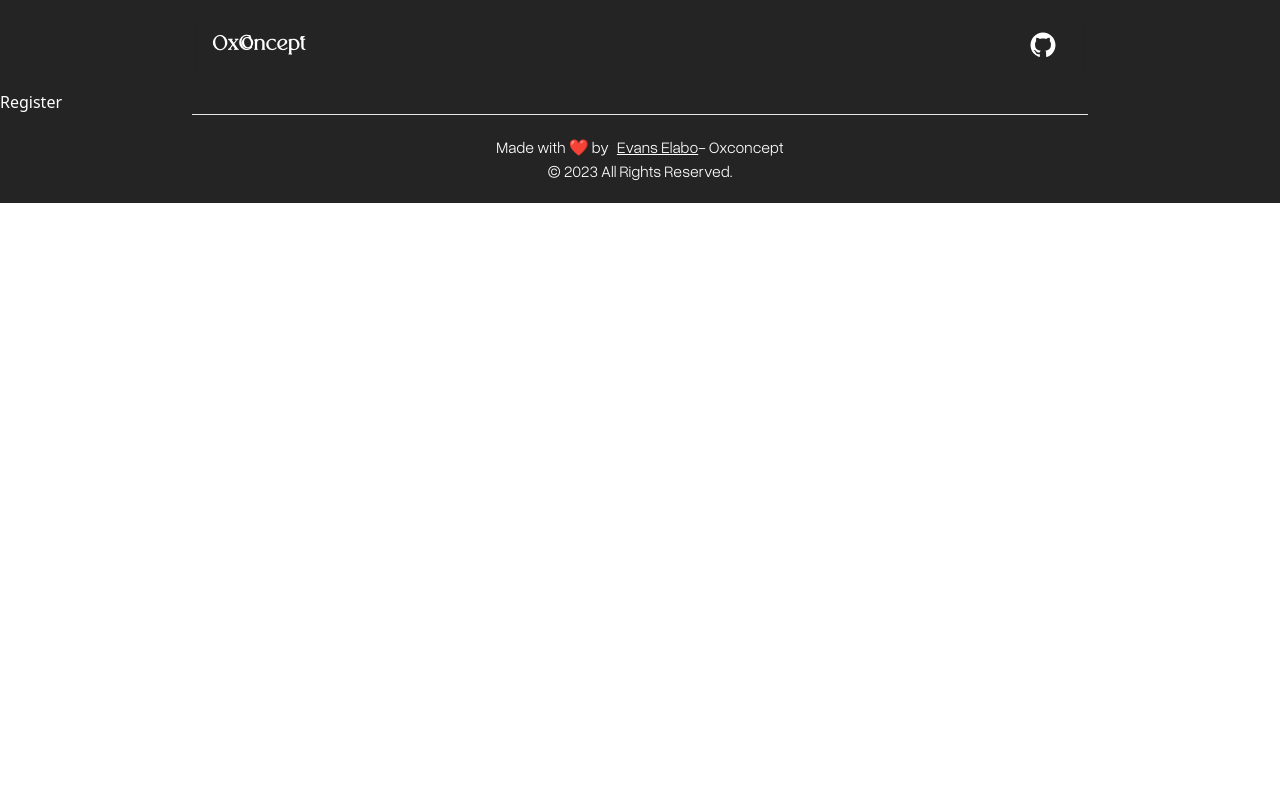
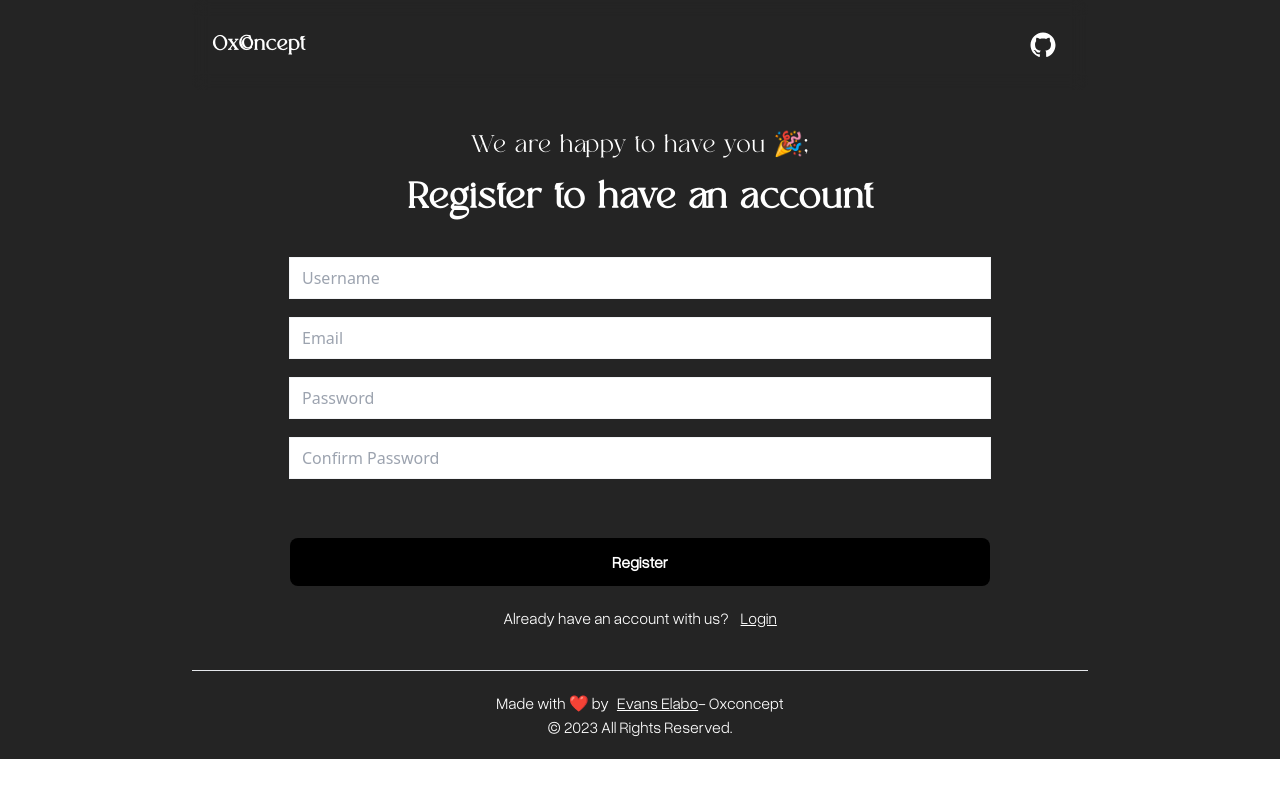
Before and after one commit to ellaboevans/0xconcept-blog, a Next.js app: page /auth/register in a window 1280 px wide. Built offline with nearby package versions, Linux system fonts and the light colour scheme.

Commit message:
Added Register User Authtentication Feature

```diff
--- a/app/auth/register/page.tsx
+++ b/app/auth/register/page.tsx
@@ -1,8 +1,119 @@
 'use client'
-import React from 'react'
-
+import React, { FormEvent, useState } from 'react'
+import { mochain, overusedGrotesk } from '@/utils/Fonts'
+import Link from 'next/link'
+import { toast } from 'react-hot-toast'
+import { useRouter } from 'next/navigation'
 type Props = {}
 
 export default function Register({}: Props) {
-  return <div>Register</div>
+  const [username, setUsername] = useState('')
+  const [password, setPassword] = useState('')
+  const [confirmPassword, setConfirmPassword] = useState('')
+  const [email, setEmail] = useState('')
+
+  const router = useRouter()
+
+  const registerUser = async (e: FormEvent) => {
+    e.preventDefault()
+
+    const userData = {
+      username,
+      email,
+      password,
+      confirmPassword
+    }
+
+    //Checking for Password Match
+    if (password !== confirmPassword) {
+      toast.error('Oops👎! Passwords do not match')
+      return
+    }
+    //Sending Registration Data
+    const response = await fetch(
+      'http:///localhost:3500/api/v1/auth/register',
+      {
+        method: 'POST',
+        headers: {
+          'Content-Type': 'application/json'
+        },
+        body: JSON.stringify(userData)
+      }
+    )
+
+    if (response.status !== 201) {
+      toast.error('Oops👎! Something went wrong, please try again')
+    } else {
+      toast.success('Yayy🎉! You have successfully registered for an account')
+      router.push('/auth/login')
+    }
+    setUsername('')
+    setEmail('')
+    setPassword('')
+    setConfirmPassword('')
+  }
+  return (
+    <main className="max-w-[80dvw] md:max-w-[70dvw] mx-auto my-10 flex flex-col items-center">
+      <h4 className={`${mochain.variable} font-mochain text-2xl mb-4`}>
+        We are happy to have you 🎉;
+      </h4>
+      <h1
+        className={`${mochain.variable} font-mochain text-4xl text-center font-bold`}
+      >
+        Register to have an account
+      </h1>
+      {/* Register User Fields */}
+      <form
+        className="flex flex-col items-center justify-center gap-5 mt-10"
+        onSubmit={registerUser}
+      >
+        <input
+          type="text"
+          placeholder="Username"
+          name="username"
+          className="input-field"
+          value={username}
+          onChange={(e) => setUsername(e.target.value)}
+        />
+        <input
+          type="text"
+          placeholder="Email"
+          name="email"
+          className="input-field"
+          value={email}
+          onChange={(e) => setEmail(e.target.value)}
+        />
+        <input
+          type="password"
+          placeholder="Password"
+          name="password"
+          className="input-field"
+          value={password}
+          onChange={(e) => setPassword(e.target.value)}
+        />
+        <input
+          type="password"
+          placeholder="Confirm Password"
+          name="confirmPassword"
+          className="input-field"
+          value={confirmPassword}
+          onChange={(e) => setConfirmPassword(e.target.value)}
+        />
+        <button
+          type="submit"
+          className={`bg-black mt-10 w-full text-white font-semibold py-3 px-6 rounded-lg ${overusedGrotesk.variable} font-overusedGrotesk`}
+        >
+          Register
+        </button>
+        <div
+          className={`flex items-center justify-center gap-3 ${overusedGrotesk.variable} font-overusedGrotesk`}
+        >
+          <p>Already have an account with us?</p>
+          <Link href="/auth/login" className="underline">
+            Login
+          </Link>
+        </div>
+      </form>
+    </main>
+  )
 }
```
